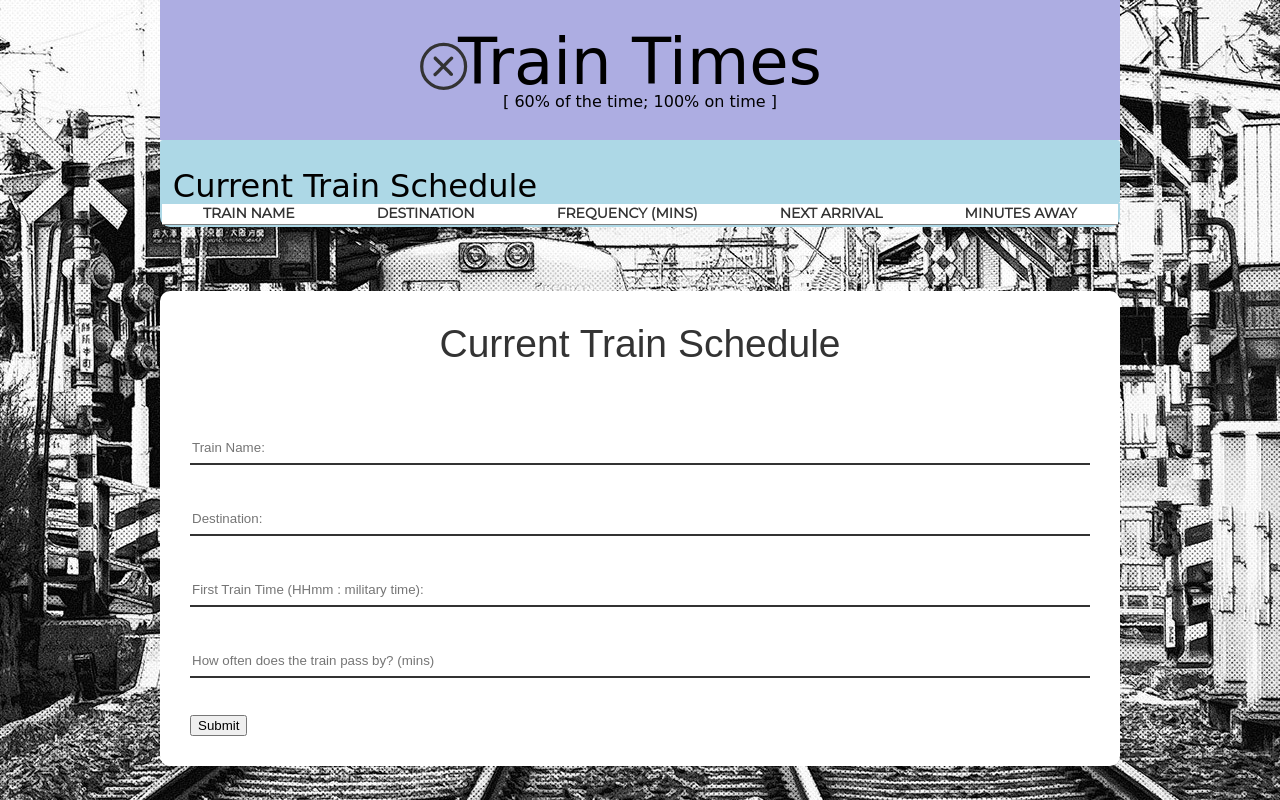
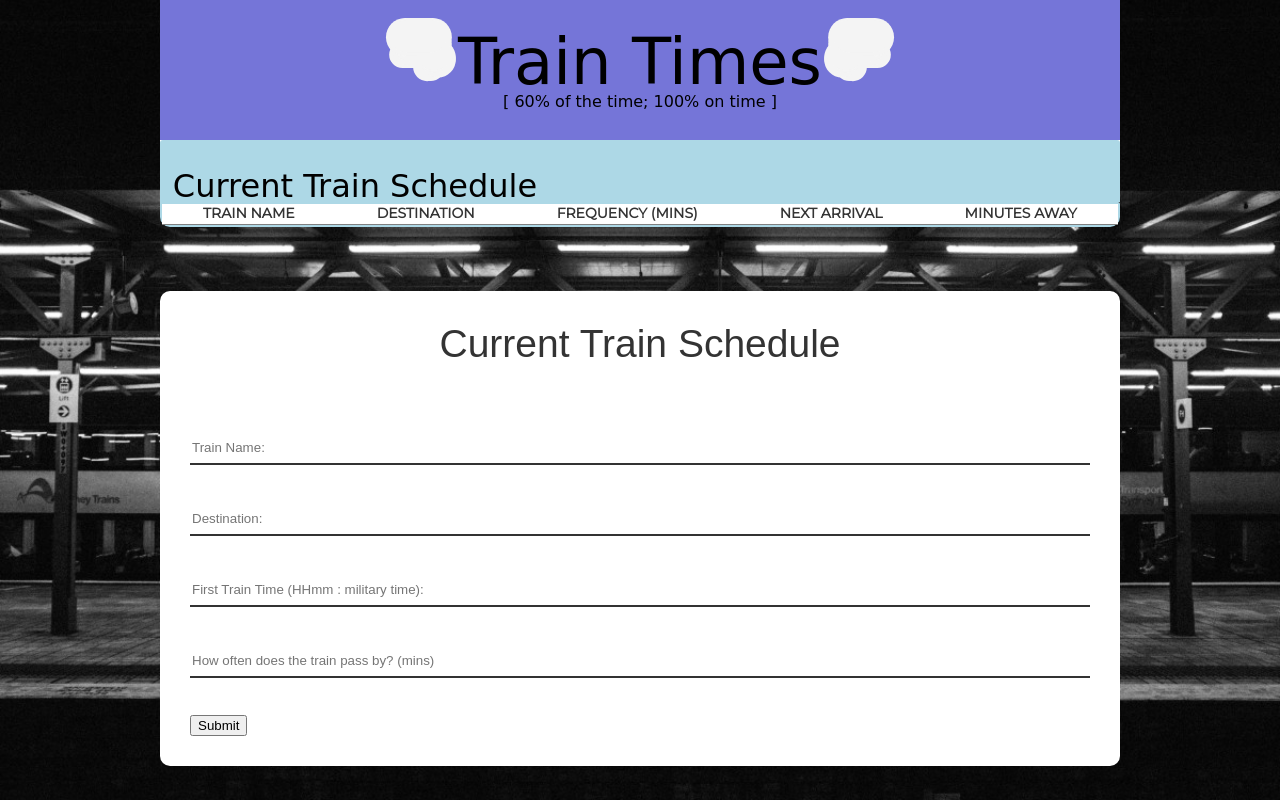
Before and after one commit to JSierra0918/Train-Scheduler, a plain HTML site: page index.html in a window 1280 px wide. Drawn offline with nearby package versions, Linux system fonts and the light colour scheme; no server answers; a web font is replaced by a local one.

Commit message:
somewhat finished

```diff
--- a/asssets/css/style.css
+++ b/asssets/css/style.css
@@ -2,7 +2,8 @@ body {
     font-family: 'Montserrat', sans-serif;
     width: 100%;
     height: 100%;
-    background: lightblue url("../images/train.jpg") no-repeat fixed center;
+    background: lightblue url("../images/train 2.jpg") no-repeat fixed center;
+    background-size: cover;
     /* background: -webkit-linear-gradient(bottom, #c471f5, #fa71cd) no-repeat cover; */
 }
 
@@ -15,7 +16,7 @@ body {
 }
 
 .header {
-    background: #adade2;
+    background:#7575d8;;
     text-align: center;
     padding: 30px;
     font-family: 'Germania One', cursive;
@@ -81,7 +82,7 @@ thead {
 }
 
 .table td:hover {
-    background-color: yellow;
+    background-color: #cddc398a;
 }
 
 .add-train-container {
@@ -147,11 +148,17 @@ input:focus +  label {
 }
 #smoke-left {
     position: absolute;
-    left: -4vw;
-    max-width: 20%;
+    left: -11vw;
+    max-width: 70%;
     display: inline-block;
+    bottom: -5vh;
 }
 
 #smoke-right {
-
+    transform: rotateY(180deg);
+    position: absolute;
+    right: -11vw;
+    max-width: 70%;
+    display: inline-block;
+    bottom: -5vh;
 }
--- a/asssets/javascript/main.js
+++ b/asssets/javascript/main.js
@@ -90,18 +90,18 @@ $(document).ready(function () {
     }
 
     //click form group input, display label animation
-    $("input").focus(function () {
+    // $("input").focus(function () {
 
-        if ($(this).is(":focus")) {
-            $(this).prev("label").toggle("normal");
-            $(this).prev("label").css("")
-        }
+    //     if ($(this).is(":focus")) {
+    //         $(this).prev("label").toggle("normal");
+    //         $(this).prev("label").css("")
+    //     }
 
-        $(this).focusout(function (){
-            $(this).prev("label").toggle("normal");
-        });
+    //     $(this).focusout(function (){
+    //         $(this).prev("label").toggle("normal");
+    //     });
 
-    });
+    // });
 
 });
 
@@ -110,5 +110,13 @@ var smokeAnimation = bodymovin.loadAnimation({
     renderer: 'svg',
     loop: true,
     autoplay: true,
-    path: 'smoke.json'
+    path: 'clouds-left.json'
   });
+
+  var smokeAnimationR = bodymovin.loadAnimation({
+    container: document.getElementById('smoke-right'),
+    renderer: 'svg',
+    loop: true,
+    autoplay: true,
+    path: 'clouds-left.json'
+  });
```
Also changed, not shown: clouds-left.json (added, +1 -0 lines), asssets/images/trainBG2.jpg (added).
